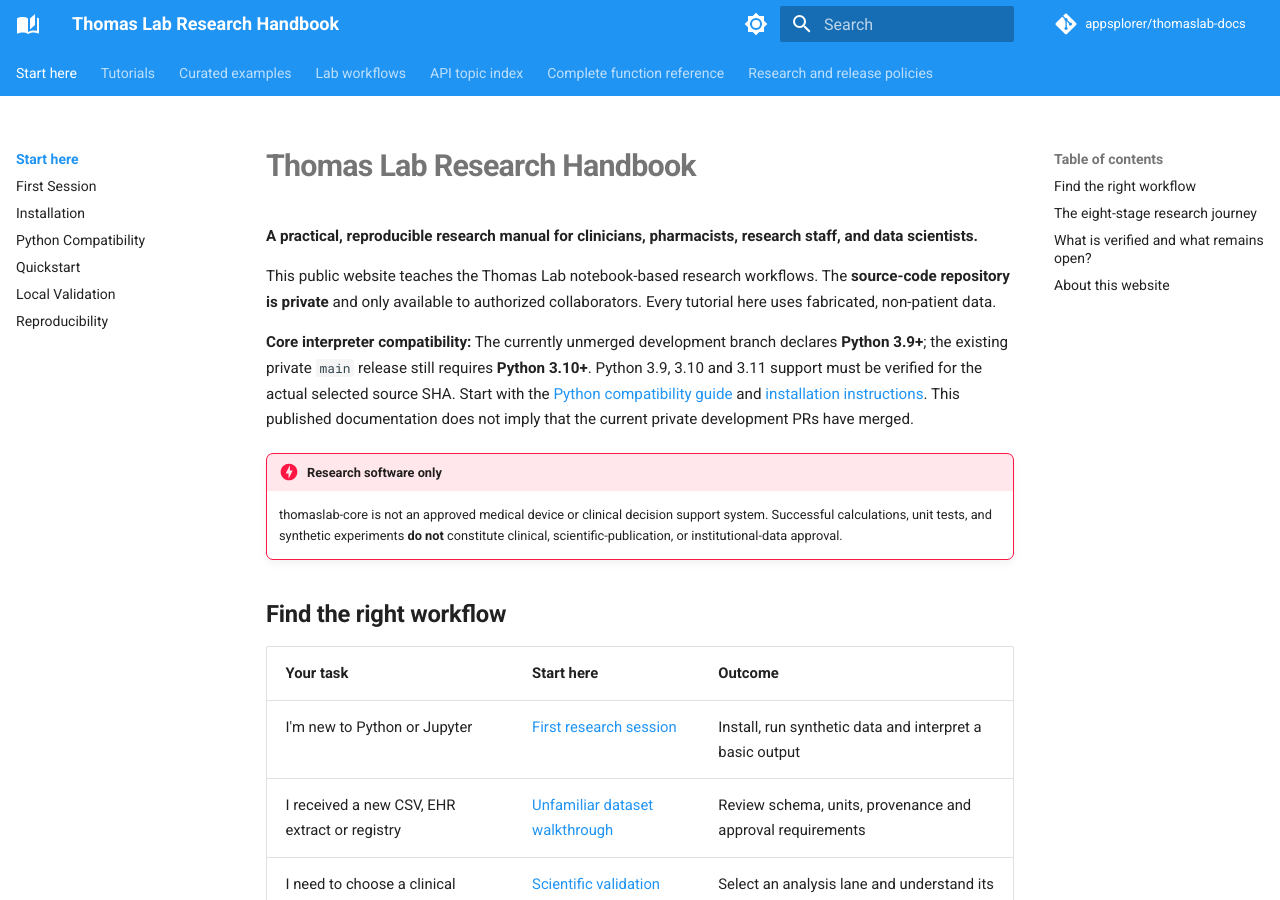
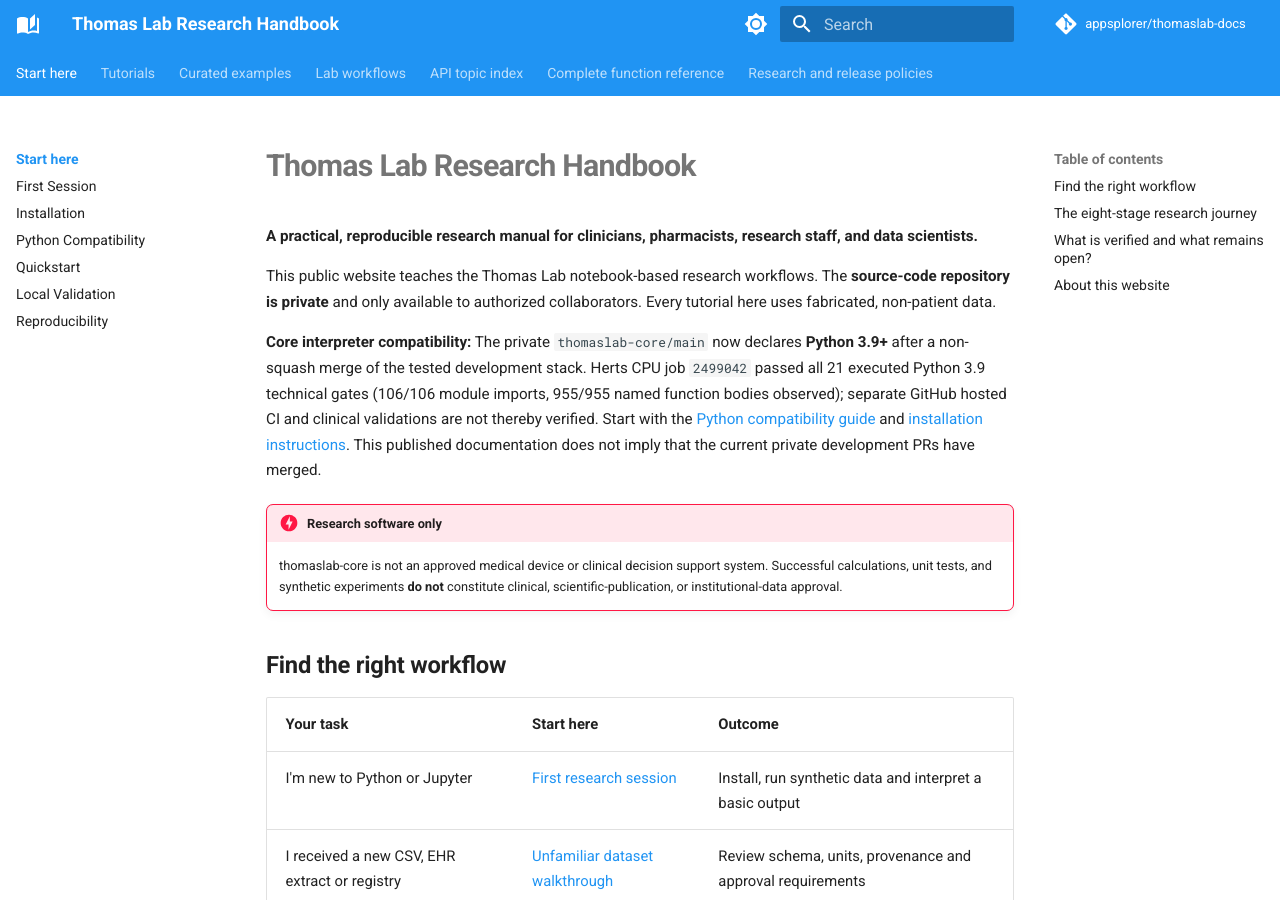
Before and after one commit to appsplorer/thomaslab-docs, an MkDocs documentation site: the page built from docs/index.md, in a window 1280 px wide and 900 px high. Built offline with MkDocs 1.6.1 and Material for MkDocs 9.7.7, drawn with Linux system fonts in a browser that asks for light colours; comment, search, counter and statistics services are not loaded.

Commit message:
docs: reflect merged Core main Python3.9 support while retaining source evidence

```diff
--- a/docs/index.md
+++ b/docs/index.md
@@ -4,7 +4,7 @@
 
 This public website teaches the Thomas Lab notebook-based research workflows. The **source-code repository is private** and only available to authorized collaborators. Every tutorial here uses fabricated, non-patient data.
 
-**Core interpreter compatibility:** The currently unmerged development branch declares **Python 3.9+**; the existing private `main` release still requires **Python 3.10+**. Python 3.9, 3.10 and 3.11 support must be verified for the actual selected source SHA. Start with the [Python compatibility guide](getting-started/python-compatibility.md) and [installation instructions](getting-started/installation.md). This published documentation does not imply that the current private development PRs have merged.
+**Core interpreter compatibility:** The private `thomaslab-core/main` now declares **Python 3.9+** after a non-squash merge of the tested development stack. Herts CPU job `2499042` passed all 21 executed Python 3.9 technical gates (106/106 module imports, 955/955 named function bodies observed); separate GitHub hosted CI and clinical validations are not thereby verified. Start with the [Python compatibility guide](getting-started/python-compatibility.md) and [installation instructions](getting-started/installation.md). This published documentation does not imply that the current private development PRs have merged.
 
 !!! danger "Research software only"
     thomaslab-core is not an approved medical device or clinical decision support system. Successful calculations, unit tests, and synthetic experiments **do not** constitute clinical, scientific-publication, or institutional-data approval.
```
